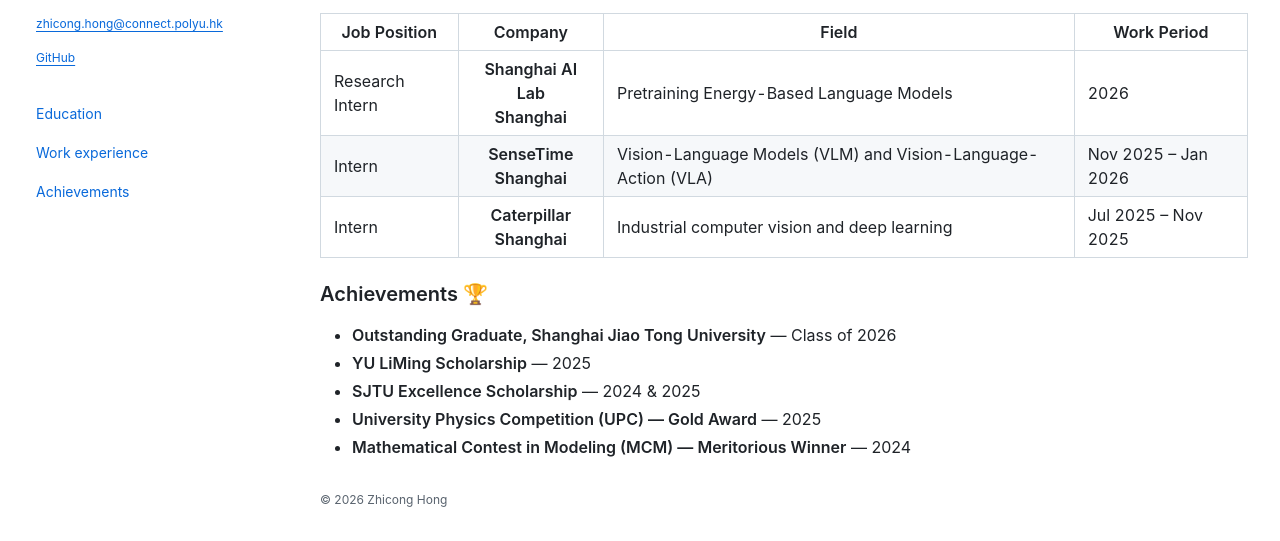
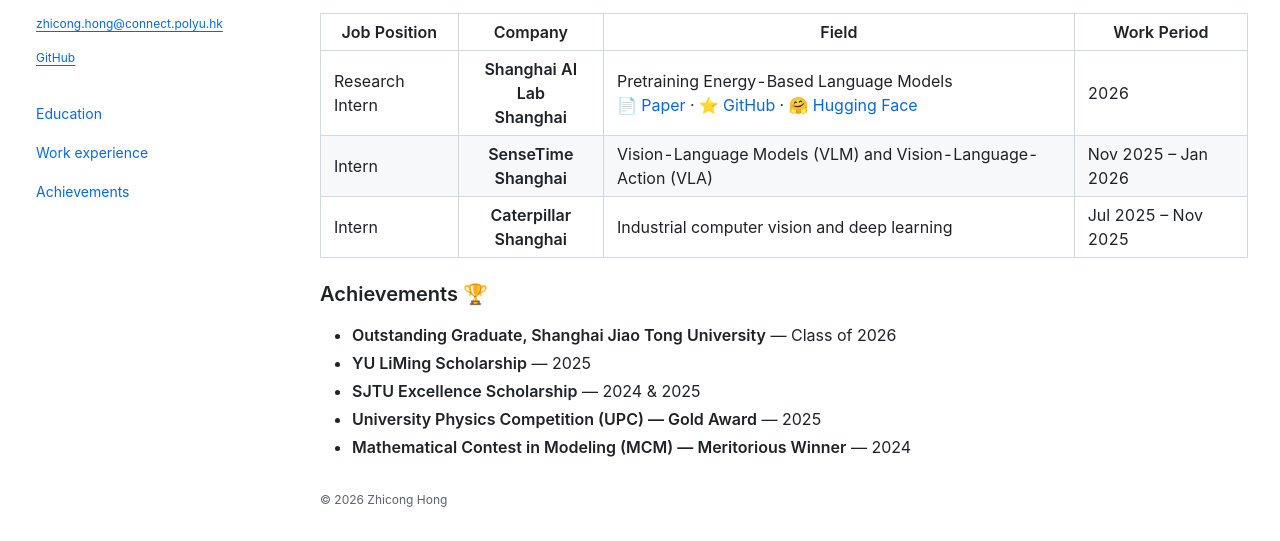
Before and after one commit to shakinJelly/shakinJelly.github.io, a plain HTML site: page index.html in a window 1280 px wide. Shown: the part 331-872 px from the top of the page. Drawn offline with Linux system fonts and the light colour scheme.

Commit message:
Add project links to Shanghai AI Lab experience

```diff
--- a/index.html
+++ b/index.html
@@ -129,7 +129,7 @@
             <tr>
               <td>Research Intern</td>
               <th scope="row">Shanghai AI Lab<br />Shanghai</th>
-              <td>Pretraining Energy-Based Language Models</td>
+              <td>Pretraining Energy-Based Language Models<br /><a href="https://www.alphaxiv.org/abs/2610.openesm" target="_blank" rel="noopener noreferrer">📄 Paper</a> · <a href="https://github.com/datamllab/openebfm" target="_blank" rel="noopener noreferrer">⭐ GitHub</a> · <a href="https://huggingface.co/collections/guan-wang/openebfm" target="_blank" rel="noopener noreferrer">🤗 Hugging Face</a></td>
               <td><time datetime="2026">2026</time></td>
             </tr>
             <tr>
```
